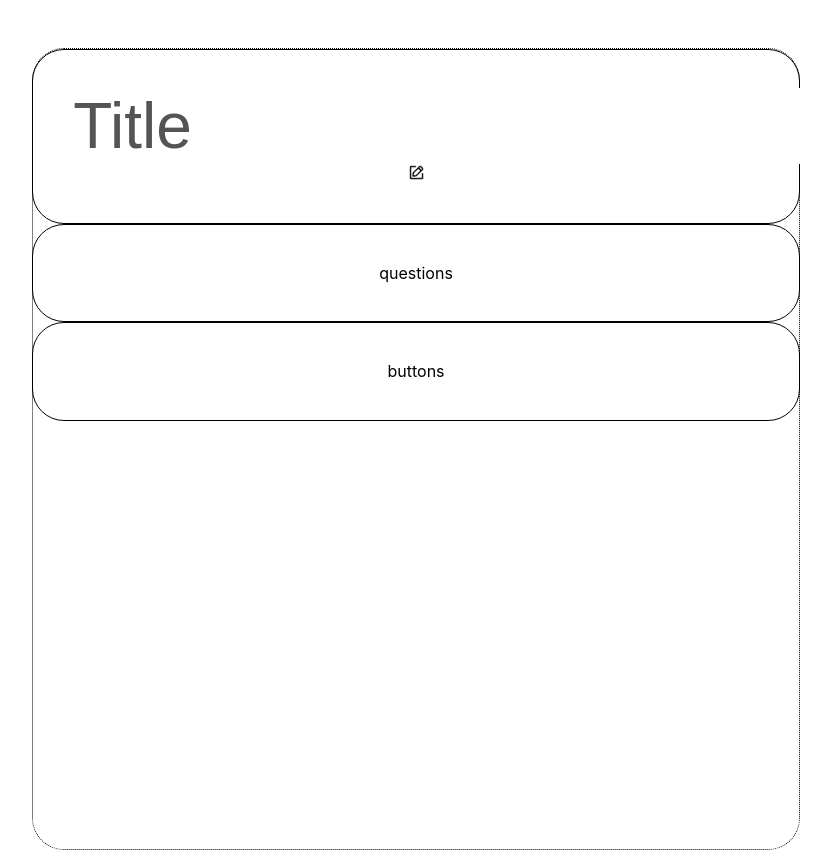
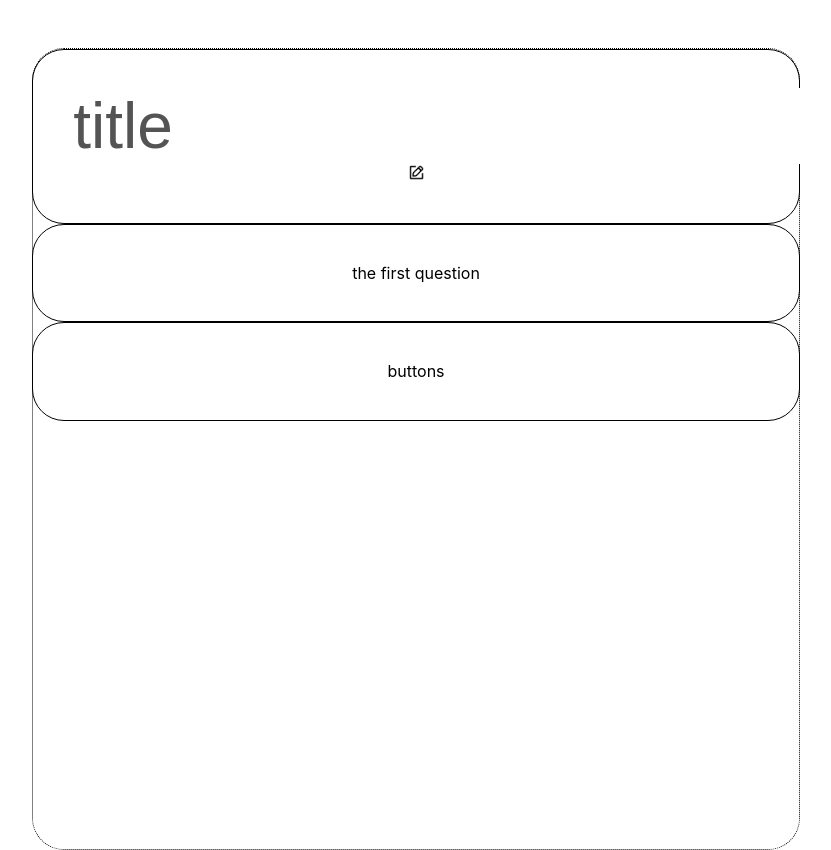
Before and after one commit to rmit-s3712674-Sijie-Shi/chat-page, a React (Create React App) app: page /main in a window 1280 px wide. Shown: the whole page, without its empty margins (224-1055 px from the left). Built offline with nearby package versions, Linux system fonts and the light colour scheme.

Commit message:
add data manangement, add change title

```diff
--- /dev/null
+++ b/src/formpage/formContext.ts
@@ -0,0 +1,57 @@
+import React, { Dispatch } from "react";
+import { IForm, IQuestion } from "./form";
+
+export const formData:IForm = {
+    id: "",
+    title:"title",
+    questions:[{
+        id: "0",
+        description:"the first question",
+        maxRate: 0,
+        minRate: 0
+    }],
+    timestamp: 0,
+    endtime:0
+}
+
+export const formReducer = (state: IForm, action:{type: string, title?: string, question?:IQuestion}): IForm => {
+    switch(action.type) {
+        case "changeTitle" :
+            if(action.title) {
+                state.title = action.title
+                console.log("title changed: " + state.title)
+            }
+            return state
+        case "addQuestion":
+            if(action.question) {
+                state.questions = state.questions? [...state.questions, action.question] : [action.question]
+            }
+            return state
+        case "editQuestion":
+            if(action.question) {
+                state.questions ? state.questions.map((res) => {
+                    if(action.question) {
+                        return res.id === action.question.id ? action.question : res
+                    }
+                    return state
+                }) : state.questions = [action.question]
+            }
+            return state
+        default:
+            return state
+    }
+}
+
+export interface FormReducerProps {
+    formState: IForm
+    setFormState: Dispatch<{type: string; title?: string; question?: IQuestion;}>
+}
+
+export const FormContext = React.createContext<FormReducerProps>(
+    {
+        formState: formData,
+        setFormState: () =>{
+            throw new Error("undefined setFormState")
+        }
+    }
+);
--- a/src/formpage/formMainPage.tsx
+++ b/src/formpage/formMainPage.tsx
@@ -1,19 +1,49 @@
-import React from "react";
+import React, { useEffect, useReducer, useState } from "react";
 import styles from "./formMainPage.module.css"
 import Title from "./title/title";
+import Question from "./questions/question";
+import { IForm, IQuestion } from "./form";
+import {FormContext, formReducer} from "./formContext";
 
 const FormMainPage = () => {
+    const formData:IForm = {
+        id: "",
+        title:"title",
+        questions:[{
+            id: "0",
+            description:"the first question",
+            maxRate: 0,
+            minRate: 0
+        }],
+        timestamp: 0,
+        endtime:0
+    }
+
+    const [formState, setFormState] = useReducer(formReducer, formData)
+    const [formInfo, setFormInfo] = useState<IForm>()
+    useEffect(() => {
+        setFormInfo(formState);
+    }, [formState])
+
     return(
         <>
+        <FormContext.Provider value={{ formState, setFormState }}>
         <div className={styles.container}>
             <div className={styles.titleContainer}>
-                <Title/>
+                {formInfo?.title ? <Title props={formInfo.title}/> : <Title props={"enter your title"}/>}
             </div>
-            <div className={styles.questionContainer}>questions</div>
+            <div className={styles.questionContainer}>
+                {formInfo ? formInfo.questions?.map((q) => (
+                    <div key={q.id}>
+                    <Question {...q}/>
+                    </div>
+                )) : <div>Nothing here</div>}
+            </div>
             <div className={styles.bottonContainer}>
                 buttons
             </div>
         </div>
+        </FormContext.Provider>
         </>
     )
 }
--- /dev/null
+++ b/src/formpage/questions/question.tsx
@@ -0,0 +1,15 @@
+import React from "react";
+import styles from "./question.module.css"
+import { IQuestion } from "../form";
+
+const Question = (props: IQuestion)=> {
+    return(
+        <>
+        <div>
+            {props.description}
+        </div>
+        </>
+    )
+}
+
+export default Question;
--- a/src/formpage/title/title.tsx
+++ b/src/formpage/title/title.tsx
@@ -1,20 +1,37 @@
-import React, { useState, useRef } from "react";
+import React, { useState, useRef, useContext, useCallback, useEffect } from "react";
 import styles from "./title.module.css"
+import { IForm } from "../form";
+import { FormContext } from "../formContext";
 
-const Title = () => {
-    const [title, setTitle] = useState("Title")
+const Title = ({ props } : { props:string }) => {
+    //const [title, setTitle] = useState('')
+
     const [inputDisable, setInputDisable] = useState(true)
+
     const ref = useRef<HTMLInputElement>(null);
+
+    useEffect(() => {
+        //setTitle(props)
+        ref.current!.value = props
+    },[props])
+
     const edit = () => {
-        console.log(title)
         setInputDisable((prev) => !prev)
         setTimeout(() => {
             ref.current?.focus()
-        }, 100)
+        }, 0)
+        changeTitle(ref.current?.value)
     }
+
+    const { setFormState } = useContext(FormContext)
+
+    const changeTitle = useCallback((title?: string) => {
+        setFormState({type:"changeTitle", title:title})
+    },[setFormState])
+
     return(
         <div className={styles.container}>
-            <input ref={ref} value={title} onChange={(e) => setTitle(e.target.value)} disabled={inputDisable}></input>
+            <input ref={ref} disabled={inputDisable}></input>
             {inputDisable ? <img src="./edit.png" alt="edit" onClick={edit}/> : <img src="./save.png" alt="save" onClick={edit}></img>}
         </div>
 
```
Also changed, not shown: src/formpage/form.d.ts (added, +14 -0 lines), src/formpage/questions/question.module.css (added).
